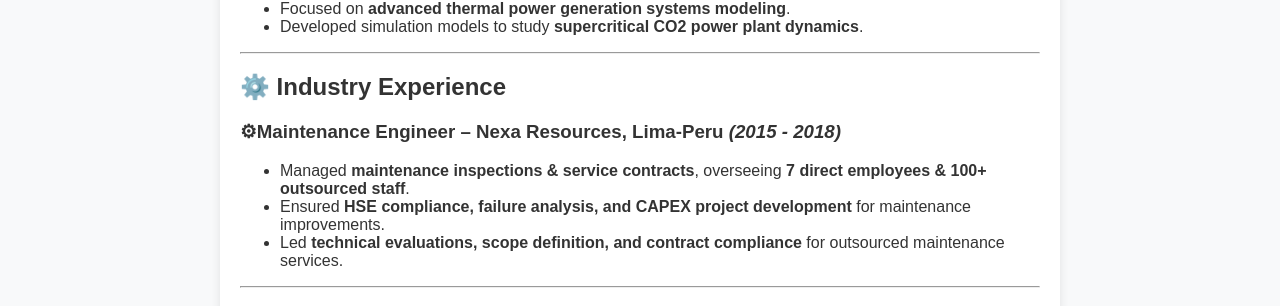
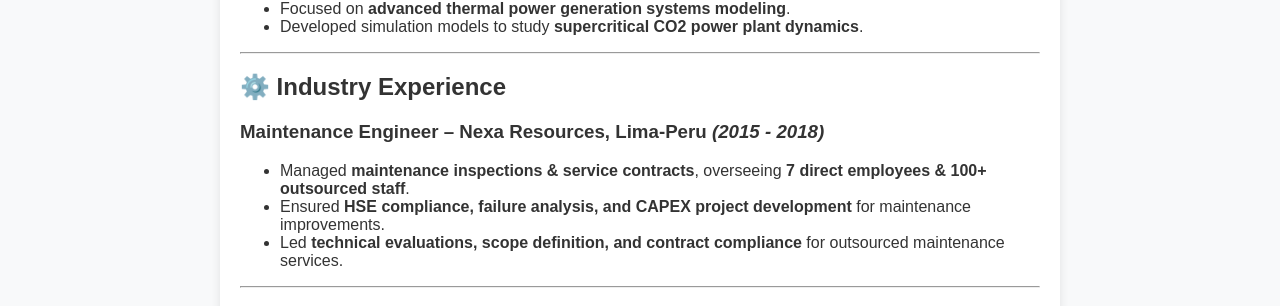
Before and after one commit to marcelo-muro/marcelo-muro.github.io, a Jekyll site: the page built from cv.md, in a window 1280 px wide. Shown: the part 632-938 px from the top of the page. Built offline with Jekyll 4.4.1, drawn with Linux system fonts in a browser that asks for light colours.

Commit message:
Update cv.md

```diff
--- a/cv.md
+++ b/cv.md
@@ -29,7 +29,7 @@ permalink: /cv/
 
 ## ⚙️ Industry Experience
 
-### ⚙**Maintenance Engineer – Nexa Resources, Lima-Peru** *(2015 - 2018)*
+### **Maintenance Engineer – Nexa Resources, Lima-Peru** *(2015 - 2018)*
 - Managed **maintenance inspections & service contracts**, overseeing **7 direct employees & 100+ outsourced staff**.
 - Ensured **HSE compliance, failure analysis, and CAPEX project development** for maintenance improvements.
 - Led **technical evaluations, scope definition, and contract compliance** for outsourced maintenance services.
```
